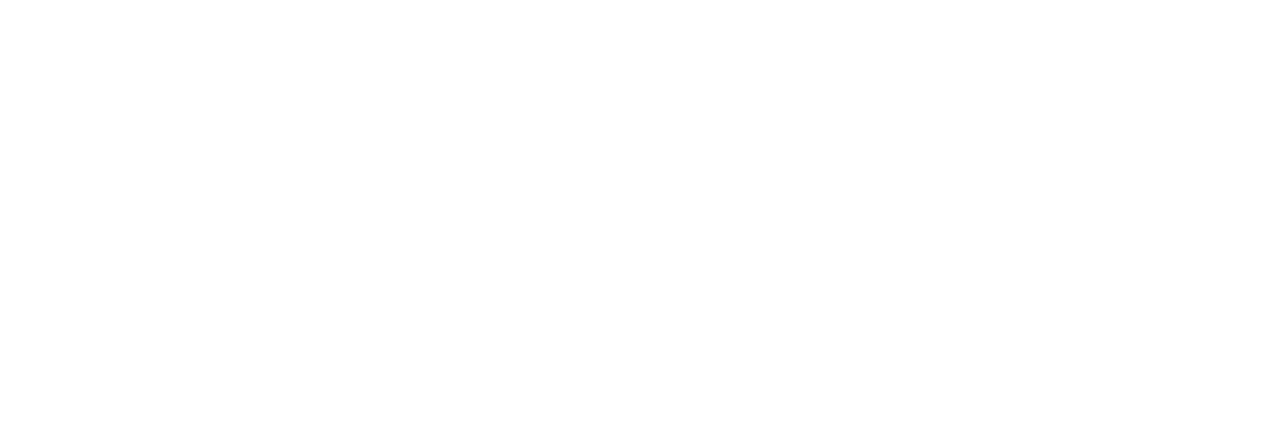
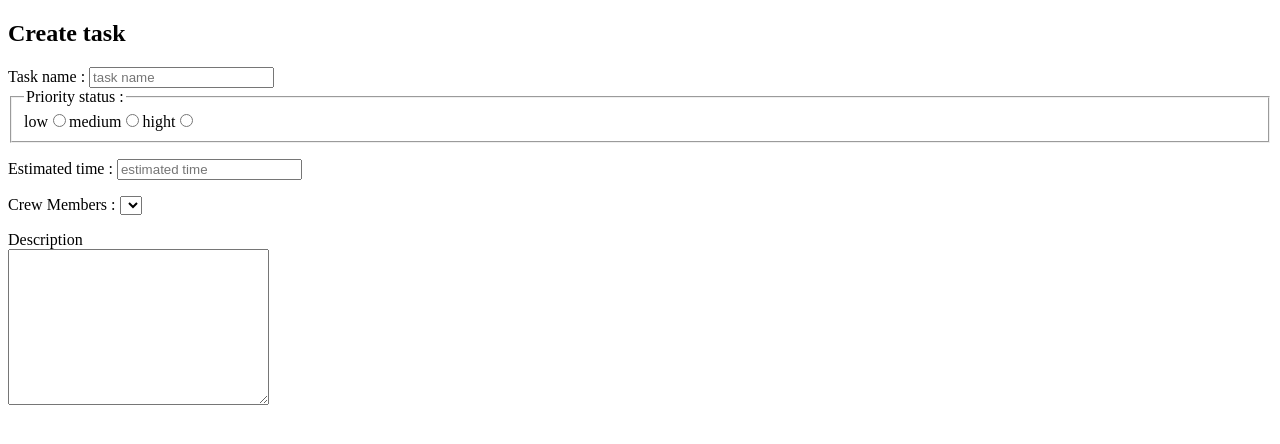
Before and after one commit to ZenViKing/projectManagementApp, an Angular app: page /task/edit in a window 1280 px wide. Before the commit this address led to /. Shown: the top 444 px of the page. Built offline with nearby package versions, Linux system fonts and the light colour scheme.

Commit message:
vue task + added route in app-routing.module

```diff
--- a/src/app/pages/tasks/create-task/create-task.component.html
+++ b/src/app/pages/tasks/create-task/create-task.component.html
@@ -2,14 +2,41 @@
     <h2>Create task</h2>
 </section>
 <section>
-    <form #f="ngForm" (submit)="submitForm()">
-        <label for="name">Task name</label>
+    <form  (submit)="submitForm()">
+        <label for="nameId">Task name : </label>
         <input
             type="text"
             name="name"
-            id="name"
-            ngModel
+            id="nameId"
+            placeholder="task name"
             required>
 
+            <fieldset>
+                <legend>Priority status :</legend>
+            <label for="lowPriorityId">low</label>
+            <input type="radio" id="lowPiorityId" name="low-priority">
+            <label for="mediumPriorityId">medium</label>
+            <input type="radio" id="mediumPiorityId" name="medium-priority">
+            <label for="highPriorityId">hight</label>
+            <input type="radio" id="hightPiorityId" name="hight-priority">
+        </fieldset>
+
+        <p>
+            <label for="estimatedTimeId">Estimated time : </label>
+            <input
+                type="text"
+                name="estimated-time"
+                id="estimatedTimeId"
+                placeholder="estimated time"
+                >
+        </p>
+        <p>
+            <label for="crewMembersId">Crew Members : </label>
+            <select name="crew-members" id=crewMembersId></select>
+        </p>
+
+        <label for="descriptionId">Description</label>
+        <br>
+        <textarea name="description" id="descriptionId" cols="30" rows="10"></textarea>
     </form>
 </section>
--- a/src/app/pages/tasks/create-task/create-task.component.ts
+++ b/src/app/pages/tasks/create-task/create-task.component.ts
@@ -1,6 +1,6 @@
 import { Component, OnInit } from '@angular/core';
-import { Task } from 'src/app/models/task.model';
-import { Router } from '@angular/router';
+// import { Task } from 'src/app/models/task.model';
+// import { Router } from '@angular/router';
 
 @Component({
   selector: 'app-create-task',
--- a/src/app/pages/tasks/edit-task/edit-task.component.html
+++ b/src/app/pages/tasks/edit-task/edit-task.component.html
@@ -1 +1,42 @@
-<p>edit-task works!</p>
+<section>
+        <h2>Create task</h2>
+    </section>
+    <section>
+        <form  (submit)="submitForm()">
+            <label for="nameId">Task name : </label>
+            <input
+                type="text"
+                name="name"
+                id="nameId"
+                placeholder="task name"
+                required>
+
+                <fieldset>
+                    <legend>Priority status :</legend>
+                <label for="lowPriorityId">low</label>
+                <input type="radio" id="lowPiorityId" name="low-priority">
+                <label for="mediumPriorityId">medium</label>
+                <input type="radio" id="mediumPiorityId" name="medium-priority">
+                <label for="highPriorityId">hight</label>
+                <input type="radio" id="hightPiorityId" name="hight-priority">
+            </fieldset>
+
+            <p>
+                <label for="estimatedTimeId">Estimated time : </label>
+                <input
+                    type="text"
+                    name="estimated-time"
+                    id="estimatedTimeId"
+                    placeholder="estimated time"
+                    >
+            </p>
+            <p>
+                <label for="crewMembersId">Crew Members : </label>
+                <select name="crew-members" id=crewMembersId></select>
+            </p>
+
+            <label for="descriptionId">Description</label>
+            <br>
+            <textarea name="description" id="descriptionId" cols="30" rows="10"></textarea>
+        </form>
+    </section>
```
Also changed, not shown: src/app/app-routing.module.ts (+5 -5 lines).
